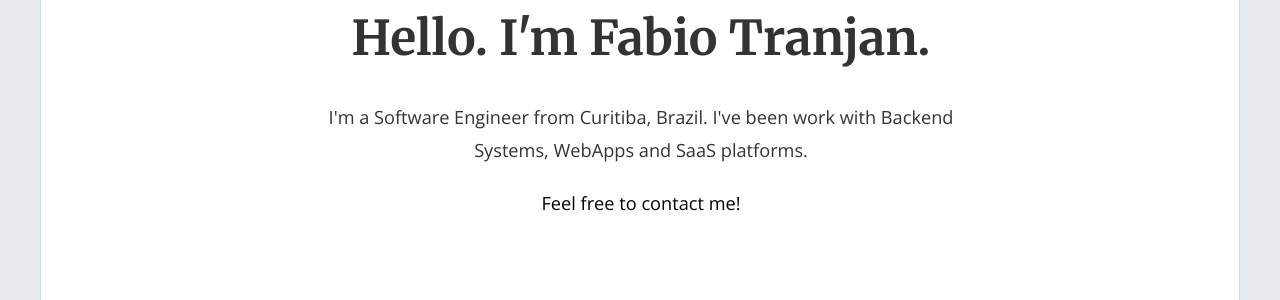
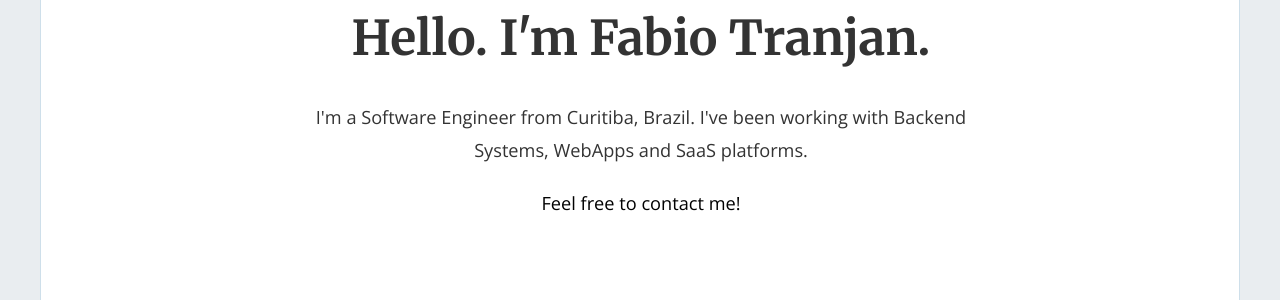
Before and after one commit to FabioTranjan/fabiotranjan.github.io, a Jekyll site: the page built from index.html, in a window 1280 px wide and 900 px high. Shown: the part 148-448 px from the top of the window. Built offline with Jekyll 4.4.1, drawn with Linux system fonts in a browser that asks for light colours; nearby versions of some CDN libraries.

Commit message:
Typo fix.

```diff
--- a/_config.yml
+++ b/_config.yml
@@ -15,7 +15,7 @@
 # in the templates via {{ site.myvariable }}.
 title: "Hello. I'm Fabio Tranjan."
 email: 'fabiotranjan@gmail.com'
-description: "I'm a Software Engineer from Curitiba, Brazil. I've been work with Backend Systems, WebApps and SaaS platforms."
+description: "I'm a Software Engineer from Curitiba, Brazil. I've been working with Backend Systems, WebApps and SaaS platforms."
 baseurl: "" # the subpath of your site, e.g. /blog
 url: "https://fabiotranjan.github.io" # the base hostname & protocol for your site, e.g. https://example.com
 twitter_username: 'fabiotranjan'
```
